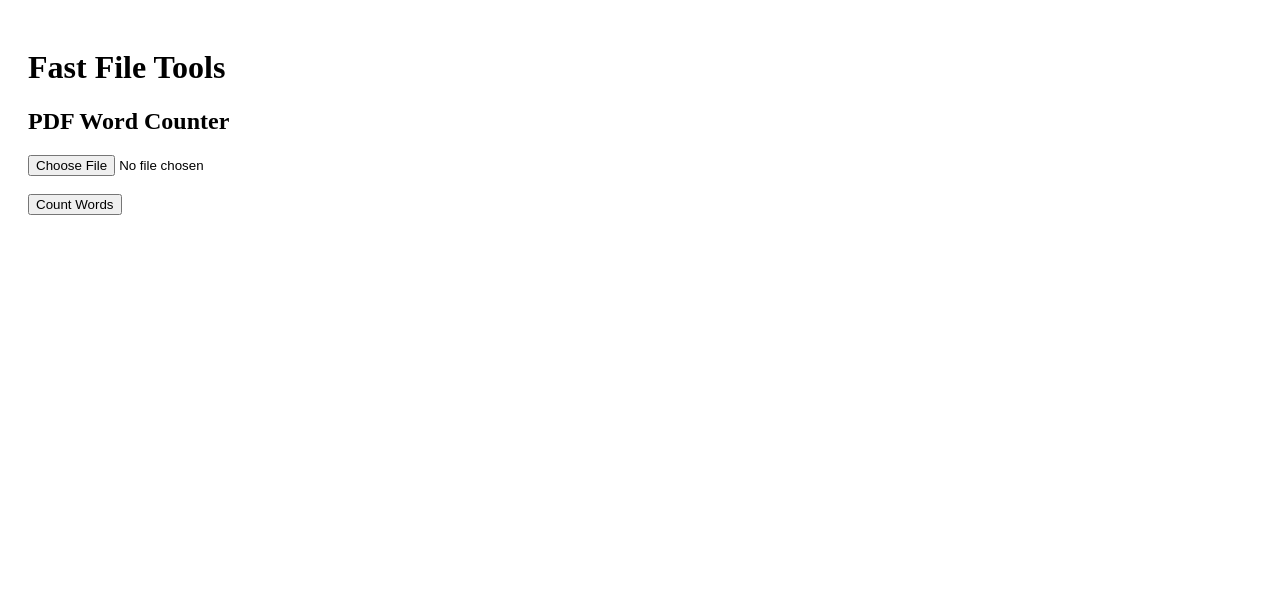
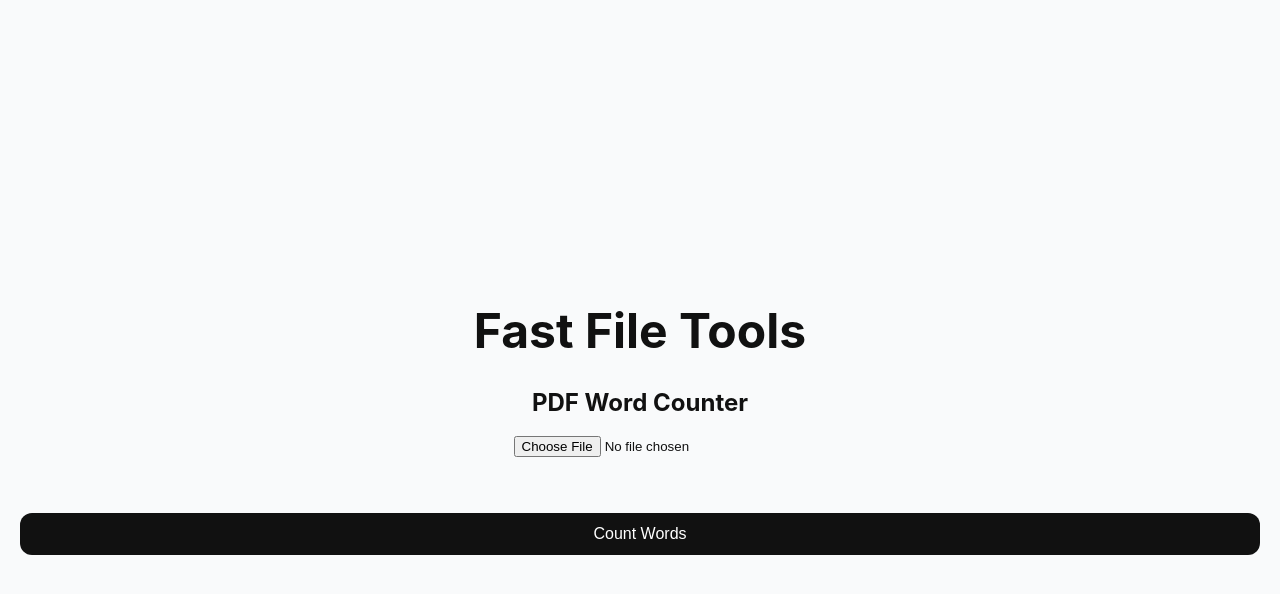
Before and after one commit to dylanwhittem022/fastfiletools, a Next.js app: page / in a window 1280 px wide. Shown: the top 594 px of the page. Built offline with nearby package versions, Linux system fonts and the light colour scheme.

Commit message:
Update layout.js

```diff
--- a/app/layout.js
+++ b/app/layout.js
@@ -1,6 +1,9 @@
+// app/layout.js
+import "./globals.css";
+
 export default function RootLayout({ children }) {
   return (
-    <html>
+    <html lang="en">
       <body>{children}</body>
     </html>
   );
```
